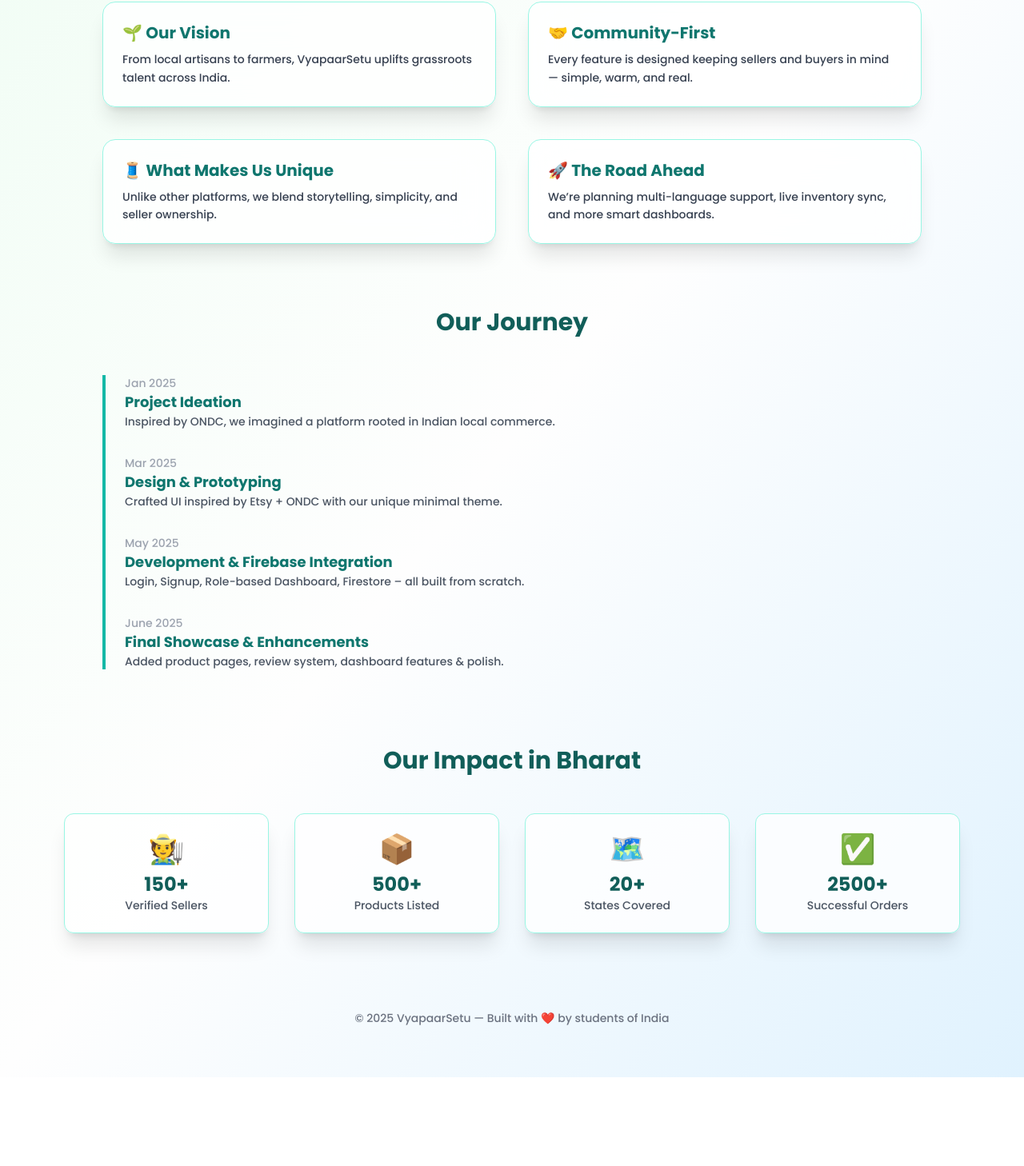
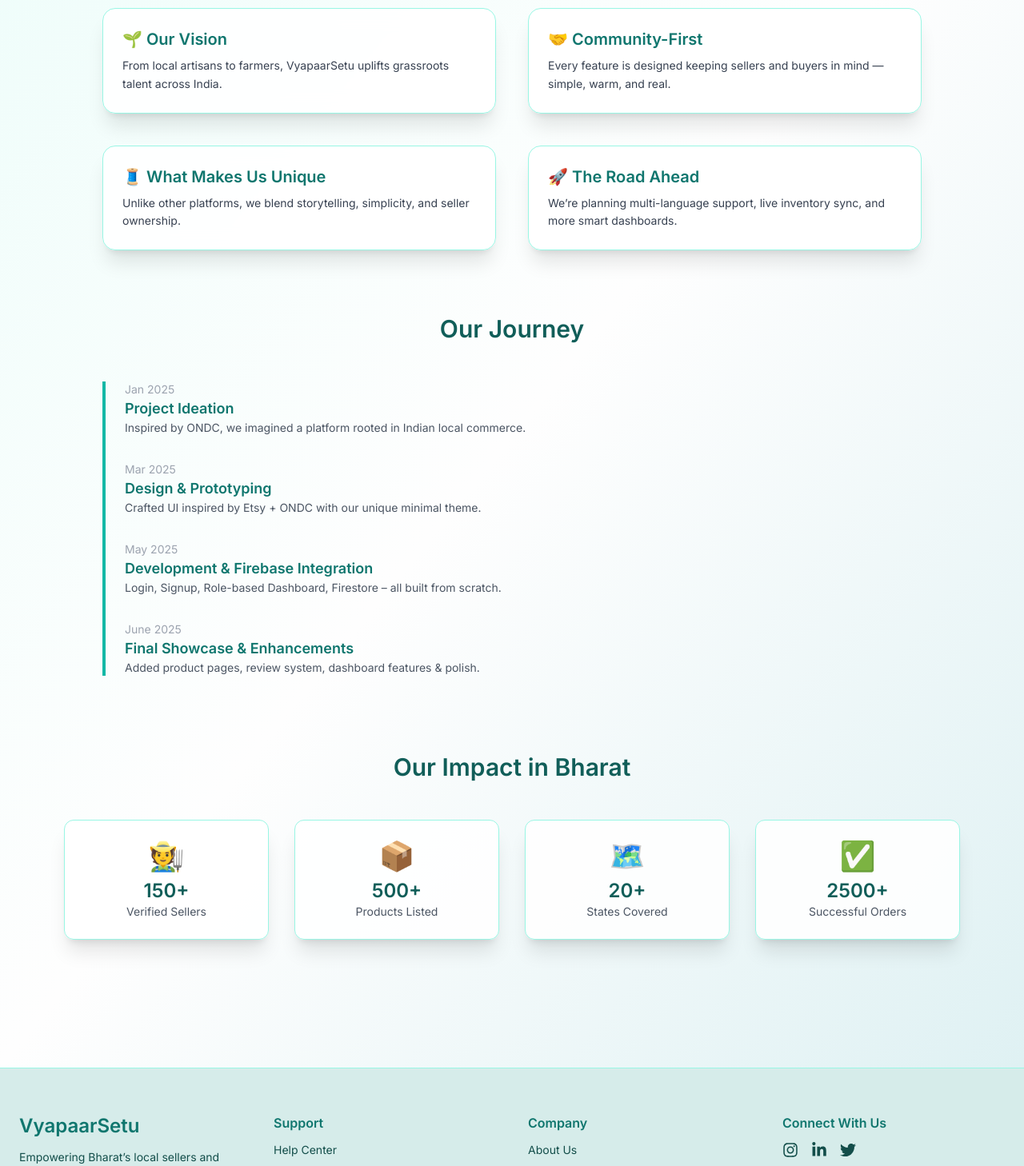
Before and after one commit to Bytebard089/LocalList-Ecommerce, a React (Create React App) app: page /about in a window 1280 px wide. Shown: the part 242-1700 px from the top of the page at 80% size. Before the commit the page ends 1589 px from the top, so only its background shows below. Built offline with nearby package versions, Linux system fonts and the light colour scheme.

Commit message:
improved about section

```diff
--- a/src/Pages/About.jsx
+++ b/src/Pages/About.jsx
@@ -1,9 +1,11 @@
 import React from 'react';
+import Footer from '../components/Footer';
 
 function About() {
   return (
-    <div className="min-h-screen pt-28 pb-16 px-6 bg-gradient-to-br from-[#f0fdf4] via-[#fefefe] to-[#e0f2fe] font-[Poppins] text-gray-800">
-      <div className="max-w-6xl mx-auto text-center mb-10">
+    <>
+      <div className="min-h-screen pt-28 pb-16 px-6 bg-gradient-to-br from-[#edfdfa] via-[#fefefe] to-[#dff1f3] font-[Inter] text-gray-800">
+        <div className="max-w-6xl mx-auto text-center mb-12">
           <h1 className="text-5xl font-extrabold text-teal-800 mb-4">About VyapaarSetu</h1>
           <p className="text-gray-600 text-md md:text-lg max-w-3xl mx-auto">
             A student-built initiative connecting Bharat’s local businesses with the digital world.
@@ -36,7 +38,7 @@
           ].map((item, idx) => (
             <div
               key={idx}
-            className="bg-white/80 backdrop-blur-xl border border-teal-200 shadow-xl rounded-2xl p-6 hover:shadow-2xl transition"
+              className="bg-white/90 backdrop-blur-md border border-teal-200 shadow-xl rounded-2xl p-6 hover:shadow-2xl transition"
             >
               <h2 className="text-xl font-bold text-teal-700 mb-2">
                 {item.icon} {item.title}
@@ -46,7 +48,6 @@
           ))}
         </div>
 
-      {/* Timeline */}
         <div className="max-w-5xl mx-auto my-20">
           <h2 className="text-3xl font-bold text-center text-teal-800 mb-12">Our Journey</h2>
           <div className="border-l-4 border-teal-500 pl-6 space-y-8">
@@ -81,7 +82,7 @@
           </div>
         </div>
 
-      {/* 🚀 Our Impact Section */}
+        {/* Impact Stats */}
         <div className="max-w-6xl mx-auto my-24 text-center px-4">
           <h2 className="text-3xl font-bold text-teal-800 mb-12">Our Impact in Bharat</h2>
           <div className="grid grid-cols-2 md:grid-cols-4 gap-8">
@@ -93,7 +94,7 @@
             ].map((item, idx) => (
               <div
                 key={idx}
-              className="bg-white/80 shadow-xl rounded-xl p-6 border border-teal-200 hover:scale-105 transition transform duration-300"
+                className="bg-white/90 shadow-xl rounded-xl p-6 border border-teal-200 hover:scale-105 transition-transform duration-300"
               >
                 <div className="text-4xl mb-2">{item.icon}</div>
                 <div className="text-2xl font-bold text-teal-800">{item.count}</div>
@@ -102,12 +103,9 @@
             ))}
           </div>
         </div>
-
-      {/* Footer Note */}
-      <div className="text-center text-sm text-gray-500 mt-20">
-        <p>© 2025 VyapaarSetu — Built with ❤️ by students of India</p>
       </div>
-    </div>
+      <Footer />
+    </>
   );
 }
 
```
Lines whose indentation alone changed are shown as unchanged.
